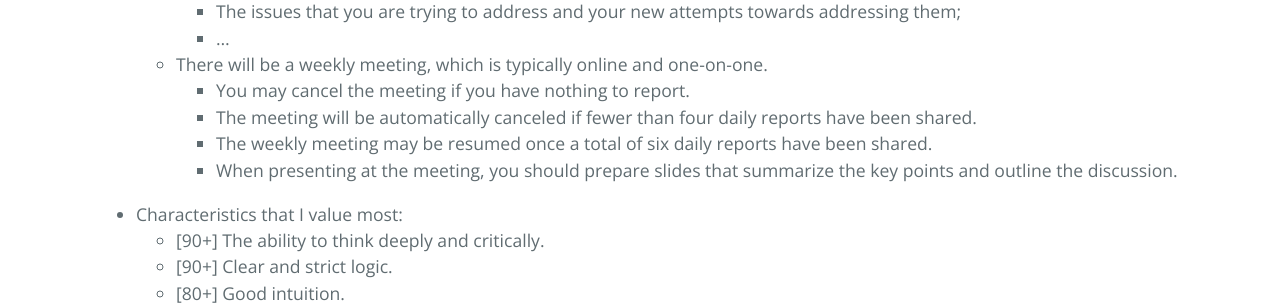
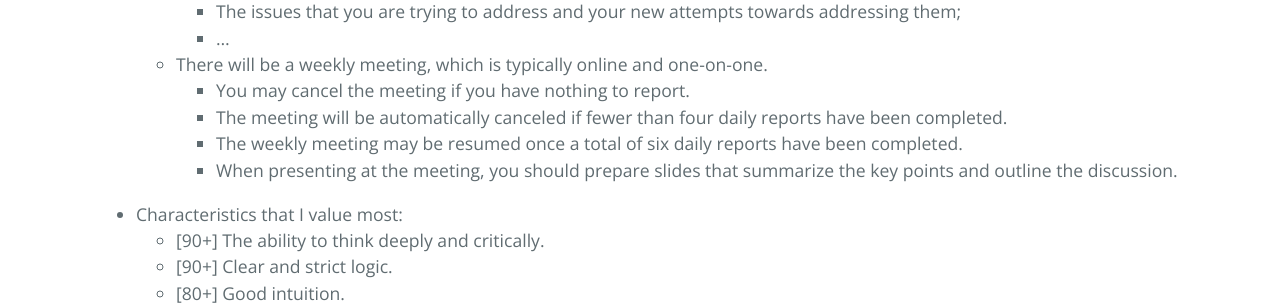
Before and after one commit to ZhimingZhou/zhimingzhou.github.io, a Jekyll site: the page built from _posts/2020-12-09-Prospective-Students.md, in a window 1280 px wide and 900 px high, scrolled down 2087 px. Shown: the part 155-460 px from the top of the window. Built offline with Jekyll 4.4.1, drawn with Linux system fonts in a browser that asks for light colours.

Commit message:
Update 2020-12-09-Prospective-Students.md

```diff
--- a/_posts/2020-12-09-Prospective-Students.md
+++ b/_posts/2020-12-09-Prospective-Students.md
@@ -88,8 +88,8 @@ I’m looking for TALENTED students with GENUINE enthusiasm for FUNDAMENTAL rese
 		- ...
 	- There will be a weekly meeting, which is typically online and one-on-one.
 		- You may cancel the meeting if you have nothing to report.
-		- The meeting will be automatically canceled if fewer than four daily reports have been shared.
-		- The weekly meeting may be resumed once a total of six daily reports have been shared.
+		- The meeting will be automatically canceled if fewer than four daily reports have been completed.
+		- The weekly meeting may be resumed once a total of six daily reports have been completed.
 		- When presenting at the meeting, you should prepare slides that summarize the key points and outline the discussion.
 
 <!--  -->
```
